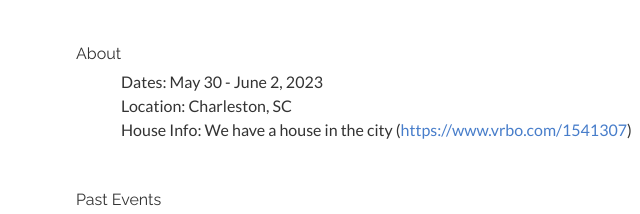
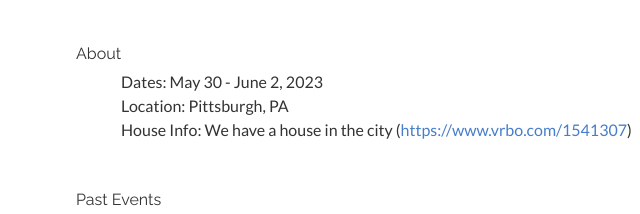
Before and after one commit to VisSummerCamp/2024, a plain HTML site: page index.html in a window 1280 px wide. Shown: the part 504-718 px from the top of the page, 65-705 px from the left. Drawn offline with Linux system fonts and the light colour scheme.

Commit message:
Updates for 2024

```diff
--- a/index.html
+++ b/index.html
@@ -58,7 +58,7 @@
       <a name="about"></a>
       <div style="padding-left: 45px;">
         Dates: May 30 - June 2, 2023<br>
-        Location: Charleston, SC<br>
+        Location: Pittsburgh, PA<br>
 
         House Info: We have a house in the city (<a href="https://www.vrbo.com/1541307">https://www.vrbo.com/1541307</a>)</br>
 
```
Also changed, not shown: 1 other file.
